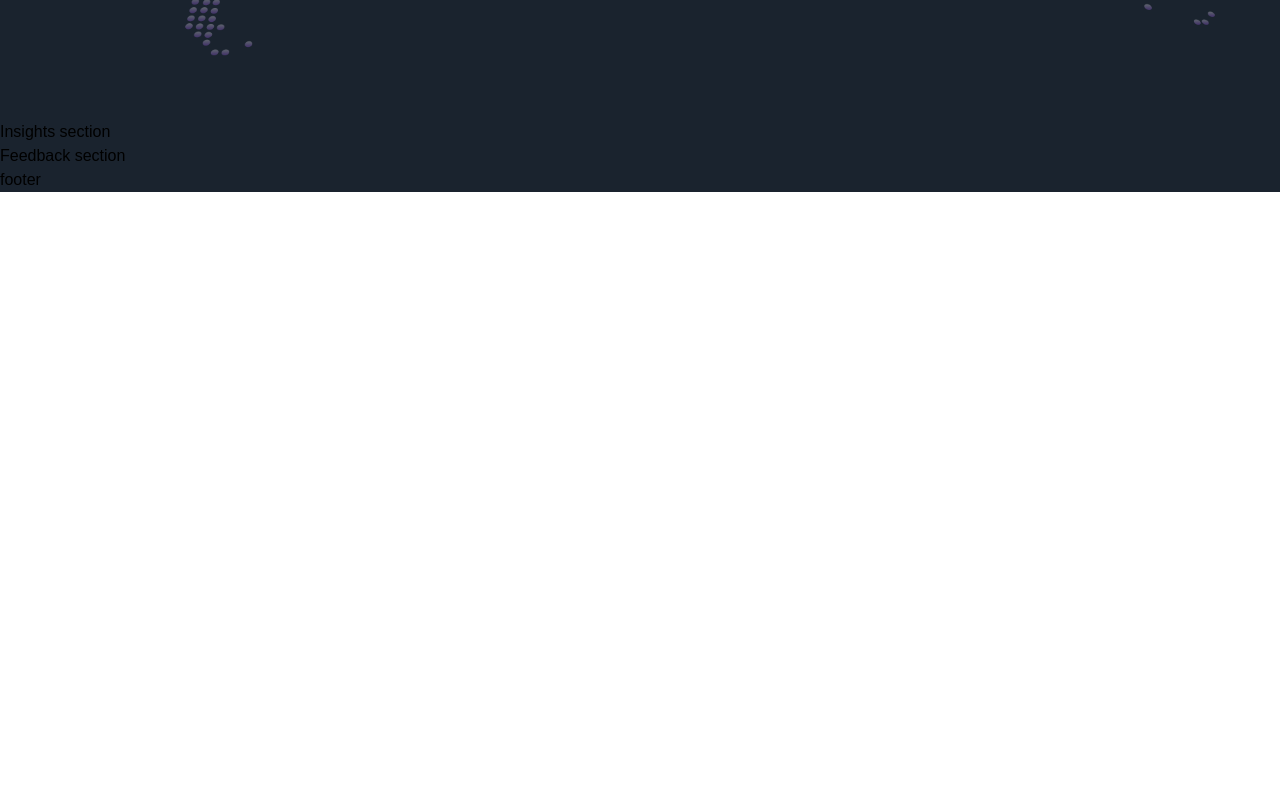
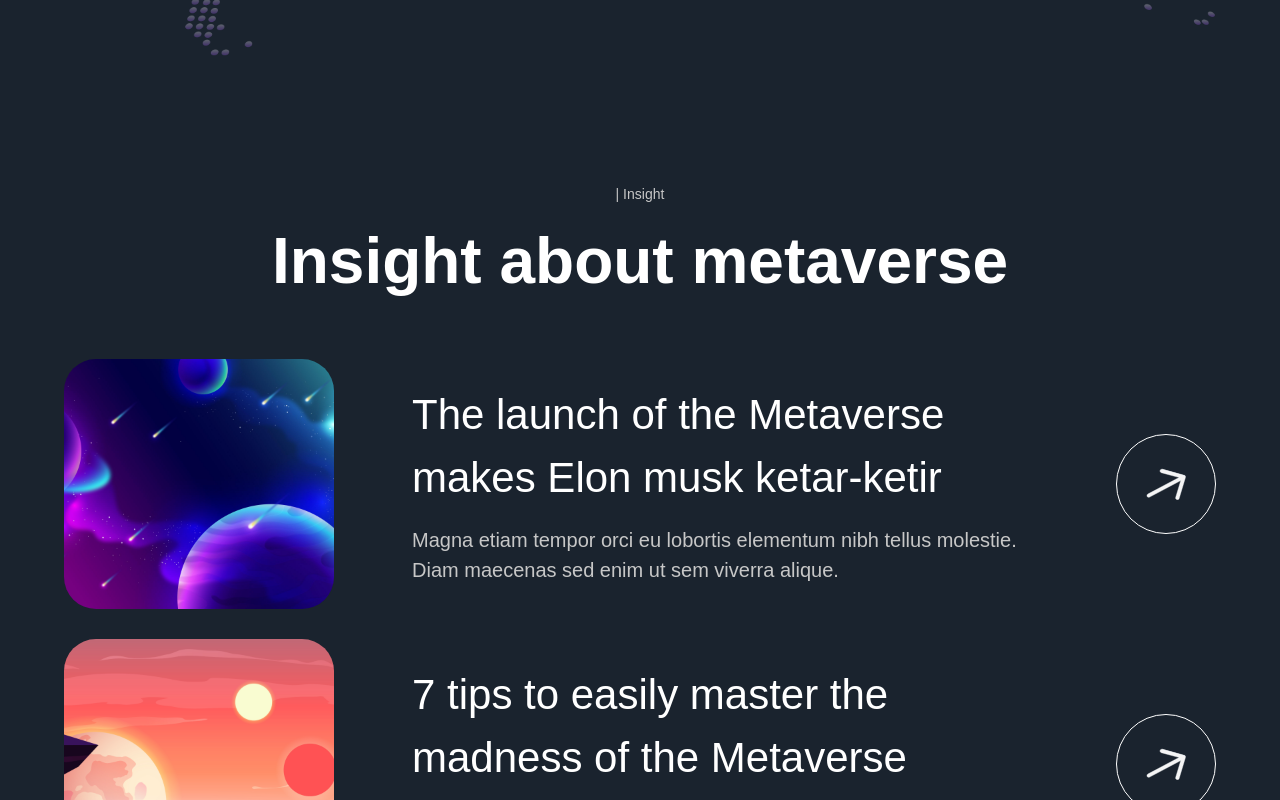
Before and after one commit to andresbueno043/metaversus, a Next.js app: page / in a window 1280 px wide. Shown: the part 5120-5920 px from the top of the page. Before the commit the page ends 5312 px from the top, so only its background shows below. Built offline with nearby package versions, Linux system fonts and the light colour scheme; a web font is replaced by a local one.

Commit message:
Insights section and InsightCard component

```diff
--- a/components/InsightCard.jsx
+++ b/components/InsightCard.jsx
@@ -1,9 +1,36 @@
-'use client';
+"use client";
 
-const InsightCard = () => (
-  <div>
-    Insight Card
-  </div>
+import { motion } from "framer-motion";
+import { fadeIn } from "../utils/motion";
+
+const InsightCard = ({ imgUrl, title, subtitle, index }) => (
+  <motion.div
+    variants={fadeIn("up", "spring", index * 0.5, 1)}
+    className="flex md:flex-row flex-col gap-4"
+  >
+    <img
+      src={imgUrl}
+      alt="planet-01"
+      className="md:w-[270px] w-full h-[250px] rounded-[32px] object-cover"
+    />
+    <div className="w-full flex justify-between items-center">
+      <div className="flex-1 md:ml-[62px] flex flex-col max-w-[650px]">
+        <h4 className="font-normal lg:text-[42px] text-[26px] text-white">
+          {title}
+        </h4>
+        <p className="mt-[16px] font-normal lg:text-[20px] text-[14px] text-secondary-white">
+          {subtitle}
+        </p>
+      </div>
+      <div className="lg:flex hidden items-center justify-center w-[100px] rounded-full bg-transparent border-[1px] border-white h-[100px]">
+        <img
+          src="/arrow.svg"
+          alt="arrow"
+          className="w-[40%] h-[40%] object-contain"
+        />
+      </div>
+    </div>
+  </motion.div>
 );
 
 export default InsightCard;
--- a/sections/Insights.jsx
+++ b/sections/Insights.jsx
@@ -1,8 +1,28 @@
-'use client';
+"use client";
+
+import { motion } from "framer-motion";
+import styles from "../styles";
+import { staggerContainer } from "../utils/motion";
+import { InsightCard, TitleText, TypingText } from "../components";
+import { insights } from "../constants";
 
 const Insights = () => (
-  <section>
-    Insights section
+  <section className={`${styles.paddings} relative z-10`}>
+    <motion.div
+      variants={staggerContainer}
+      initial="hidden"
+      whileInView="show"
+      viewport={{ once: false, amount: 0.5 }}
+      className={`${styles.innerWidth} mx-auto flex flex-col`}
+    >
+      <TypingText title="| Insight" textStyles="text-center" />
+      <TitleText title="Insight about metaverse" textStyles="text-center" />
+      <div className="mt-[50px] flex flex-col gap-[30px]">
+        {insights.map((insight, index) => (
+          <InsightCard key={`insight-${index}`} {...insight} />
+        ))}
+      </div>
+    </motion.div>
   </section>
 );
 
```
